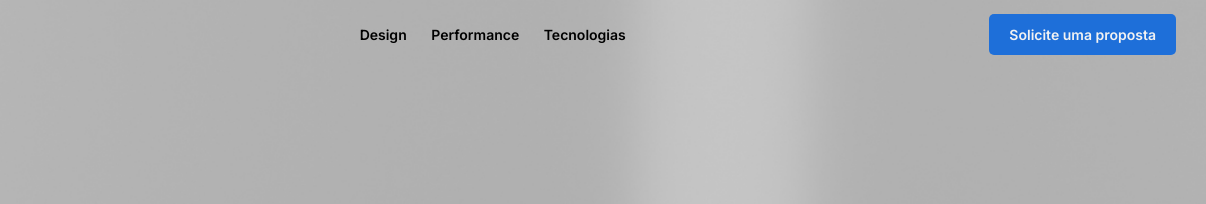
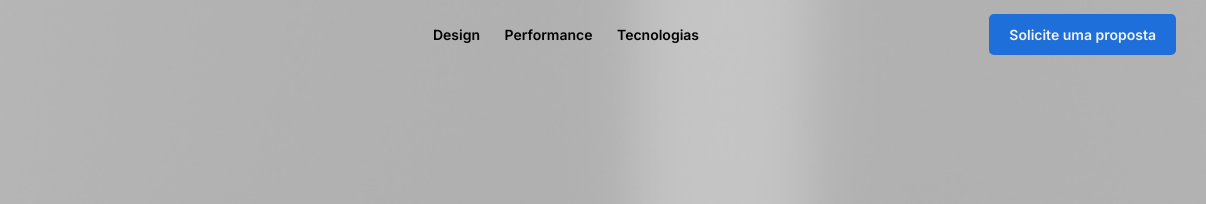
Before and after one commit to grilario/ladding-bmw-m4, a website: page src/index.html in a window 1280 px wide. Shown: the top 204 px of the page, 74-1280 px from the left. Drawn offline with nearby package versions, Linux system fonts and the light colour scheme; files that its build step writes are made by us from their sources.

Commit message:
fix: nav link in center

```diff
--- a/src/assets/styles/home.scss
+++ b/src/assets/styles/home.scss
@@ -23,6 +23,11 @@ body > header {
 
   a img {
     width: 40px;
+  }
+  nav {
+    left: 50%;
+    transform: translateX(-50%);
+    position: absolute;
   }
 
   nav ul li {
```
